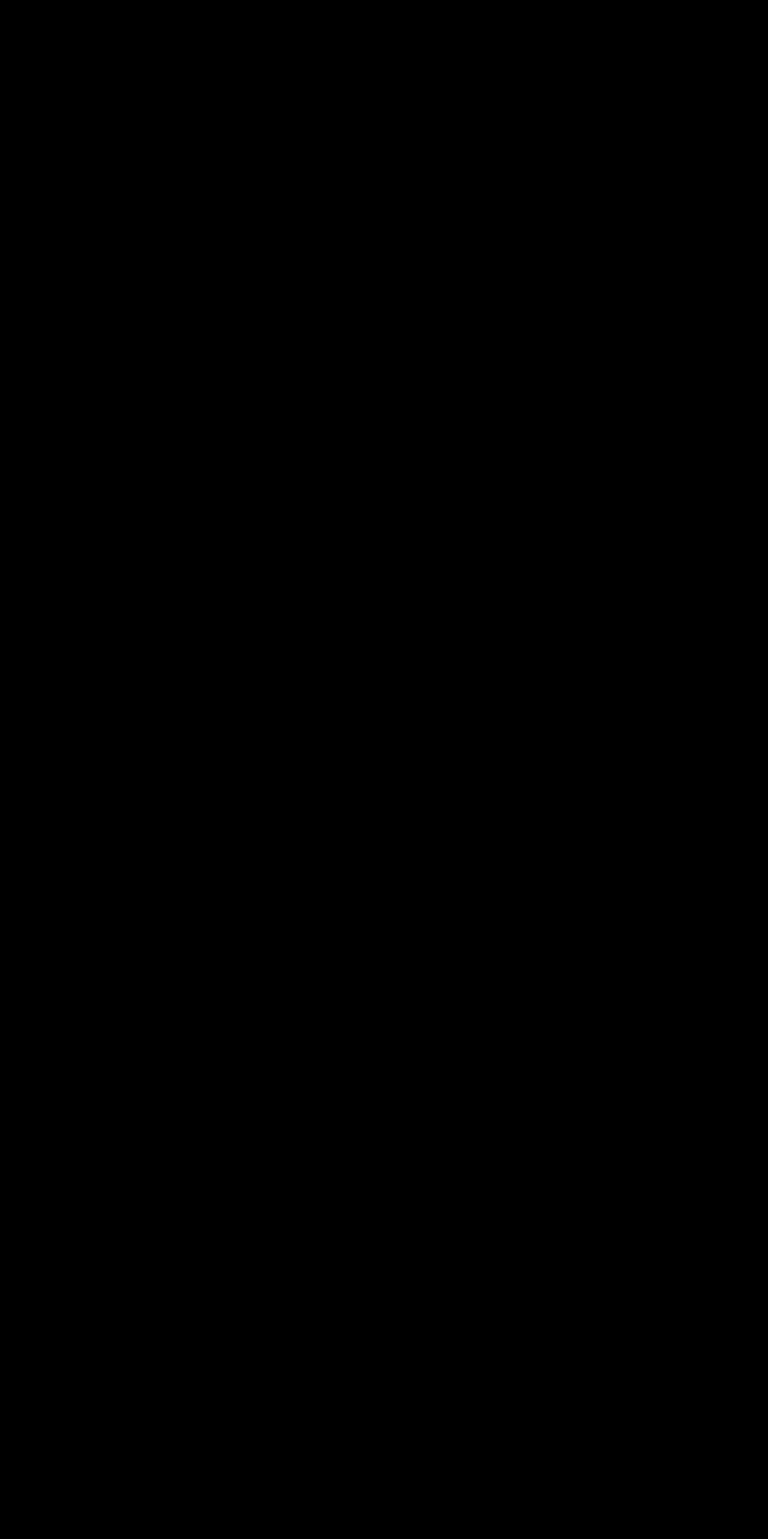
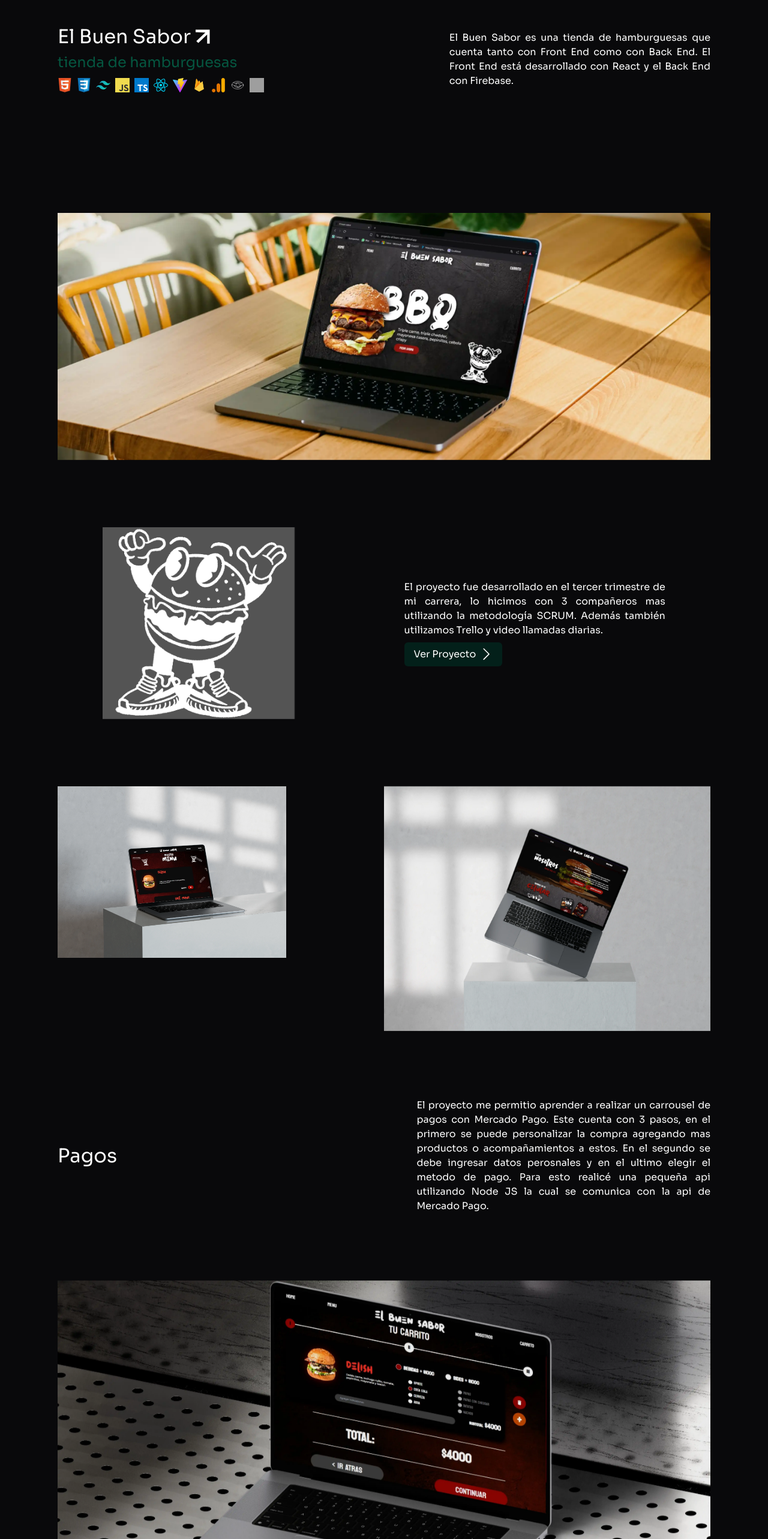
Before and after one commit to Maiten-Oviedo/portfolio, a React (Vite) app: page /projects/elbuensabor in a window 1280 px wide. Before the commit this address had no page. Shown: the part 234-2800 px from the top of the page at 60% size. Before the commit the page ends 800 px from the top, so only its background shows below. Built offline with nearby package versions, Linux system fonts and the light colour scheme; grey boxes are pictures that could not be loaded.

Commit message:
Estilos y correccion de textos

```diff
--- a/src/componets/common/ProjectPage.jsx
+++ b/src/componets/common/ProjectPage.jsx
@@ -17,6 +17,7 @@
     h3,
     span1,
     span2,
+    nextProject,
   } = project
 
   const [ref1, isInView] = useInView({ triggerOnce: true, threshold: 0.5 })
@@ -28,7 +29,12 @@
   const [ref7, isInView7] = useInView({ triggerOnce: true, threshold: 0.2 })
   const [ref8, isInView8] = useInView({ triggerOnce: true, threshold: 0.2 })
   const [ref9, isInView9] = useInView({ triggerOnce: true, threshold: 0.2 })
+  const [ref10, isInView10] = useInView({ triggerOnce: true, threshold: 0.2 })
+  const [ref11, isInView11] = useInView({ triggerOnce: true, threshold: 0.2 })
+
   let newTitle = title.replace(/([a-z])([A-Z])/g, '$1 $2')
+  let nextProjectName = nextProject.replace(/([a-z])([A-Z])/g, '$1 $2')
+
   return (
     <>
       <section className="flex flex-col gap-[2em] md:gap-0 md:flex-row justify-between md:items-center md:h-[50vh] pt-[7em]">
@@ -183,6 +189,39 @@
           }`}
         />
       </section>
+
+      <section className="border-t border-white/50 py-4">
+        <div className="flex flex-col md:flex-row justify-between md:items-start">
+          <p
+            ref={ref10}
+            className={`text-[2em]  flex flex-col self-center md:self-start ${
+              isInView10 ? 'animate-slide-right' : 'opacity-0'
+            }`}
+          >
+            <span>Próximo proyecto</span>
+            <a
+              className="flex justify-center md:justify-start text-[.8em] text-white/60 hover:text-white transition-all"
+              href={`/projects/${nextProject.toLowerCase()}`}
+            >
+              <span>ver</span>
+            </a>
+          </p>
+          <a
+            className="group relative w-max self-center md:self-auto"
+            href={`/projects/${nextProject.toLowerCase()}`}
+          >
+            <img
+              ref={ref11}
+              src={`/assets/images/projects/${nextProject}/logo.webp`}
+              alt={`Logo de proyecto ${nextProjectName}`}
+              className={`w-[18.8em]  ${
+                isInView11 ? 'animate-slide-left' : 'opacity-0'
+              }`}
+            />
+            <div className="absolute inset-0 bg-black/30 w-full h-full opacity-0 group-hover:opacity-100 transition-all"></div>
+          </a>
+        </div>
+      </section>
     </>
   )
 }
--- a/src/componets/sections/Projects.jsx
+++ b/src/componets/sections/Projects.jsx
@@ -20,7 +20,7 @@
       'MercadoPago',
       'NodeJs',
     ],
-    urlPage: '/projects/el-buen-sabor',
+    urlPage: '/projects/elbuensabor',
     img: '/assets/images/projects/green-1.webp',
     outstanding: true,
   },
@@ -40,7 +40,7 @@
     description:
       'El proyecto es una aplicación web que simula la interfaz de usuario de Spotify. Incluye funcionalidades como la visualización de listas de reproducción, reproducción de canciones y control de volumen.',
     technologies: ['HTML', 'CSS', 'Tailwind', 'TypeScript', 'React', 'Astro'],
-    urlPage: '/projects/spotify-clone',
+    urlPage: '/projects/clondespotify',
     urlCode: 'https://github.com/Maiten-Oviedo/spotify-clone',
     img: '/assets/images/projects/green-3.webp',
   },
--- a/src/componets/sections/SliderHero.jsx
+++ b/src/componets/sections/SliderHero.jsx
@@ -19,7 +19,7 @@
 
 const SliderHero = () => {
   const [isHover, setIsHover] = useState(false)
-  const [ref, inView] = useInView({ triggerOnce: true, threshold: 0.4 })
+  const [ref, inView] = useInView({ triggerOnce: true, threshold: 0.3 })
 
   return (
     <article
--- a/src/pages/ElBuenSabor.jsx
+++ b/src/pages/ElBuenSabor.jsx
@@ -27,6 +27,7 @@
     'El proyecto cuenta con una página dedicada al Admin (funcionalidades particulares para personal con permiso). Este espacio cuenta con opciones como Nueva Venta, Nueva Compra, Dashboard, Asientos Contables y ABM.',
   span2:
     'En todo este proceso aprendí a utilizar Firebase, Google Analitycs (Dashboard), Google Cloud y la librería de recharts.',
+  nextProject: 'ClonDeSpotify',
 }
 const ElBuenSabor = () => {
   return (
--- a/src/pages/SpotifyClone.jsx
+++ b/src/pages/SpotifyClone.jsx
@@ -1,5 +1,5 @@
 import ProjectPage from '../componets/common/ProjectPage'
-const TECHNOLOGIES = ['HTML', 'CSS', 'Tailwind', 'TypeScript', 'React', 'Astro']
+const TECHNOLOGIES = ['HTML', 'CSS', 'Tailwind', 'TypeScript', 'Astro', 'React']
 
 const project = {
   title: 'ClonDeSpotify',
@@ -9,12 +9,13 @@
   p1: 'Aplicación web funcional copiada de Spotify, la cual cuenta con una serie de playlist con sus respectivas canciones.',
   p2: 'El proyecto fue desarrollado siguiendo un tutorial de Midudev, en este aprendí a utilizar Astro y convinarlo con otros frameworks como React JS.',
   h2: 'Reproducción',
-  p3: '',
-  h3: 'Administración',
+  p3: 'La reproducción de música se produce combinando la propiedad de Astro de persistir un componente, el cual es de React J. ',
+  h3: 'Estado Global',
   span1:
-    'El proyecto cuenta con una página dedicada al Admin (funcionalidades particulares para personal con permiso). Este espacio cuenta con opciones como Nueva Venta, Nueva Compra, Dashboard, Asientos Contables y ABM.',
+    'Para el estado global de tanto la playlist como la música que se esta reproduciendo se utilizando la Zustand.',
   span2:
-    'En todo este proceso aprendí a utilizar Firebase, Google Analitycs (Dashboard), Google Cloud y la librería de recharts.',
+    'En este proyecto aprendí o fortalecí mis conocimientos de varios temas, como Astro y sus distintantas propiedades, la reproducción en una aplicación web o la creacíon de un estado global de manera mas sencilla.',
+  nextProject: 'ElBuenSabor',
 }
 const SpotifyClone = () => {
   return (
--- a/src/routes/AppRoutes.jsx
+++ b/src/routes/AppRoutes.jsx
@@ -17,7 +17,7 @@
           }
         />
         <Route
-          path="/projects/el-buen-sabor/"
+          path="/projects/elbuensabor/"
           element={
             <Layout>
               <ElBuenSabor />
@@ -25,7 +25,7 @@
           }
         />
         <Route
-          path="/projects/spotify-clone/"
+          path="/projects/clondespotify/"
           element={
             <Layout>
               <SpotifyClone />
```
